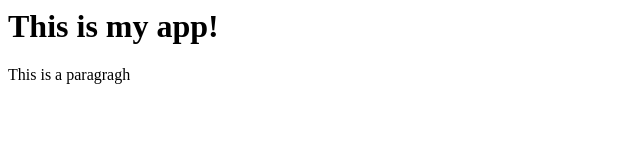
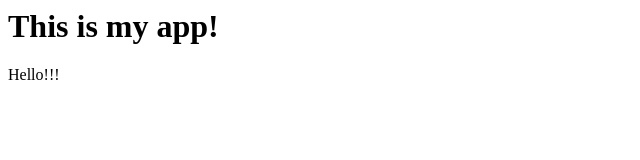
Before and after one commit to arfellman555/myApp, a plain HTML site: page index.html in a window 1280 px wide. Shown: the full height of the page, 0-640 px from the left. Drawn offline with Linux system fonts and the light colour scheme.

Commit message:
updated messages

```diff
--- a/index.html
+++ b/index.html
@@ -1,2 +1,2 @@
 <h1>This is my app!</h1>
-<p> This is a paragragh</p>
+<p>Hello!!!</p>
```
Also changed, not shown: login.html (+1 -0 lines).
